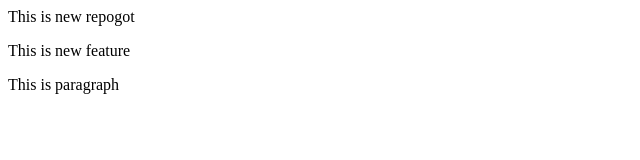
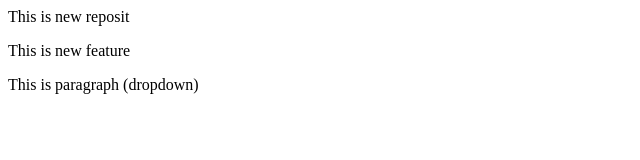
Before and after one commit to Abdullah-Tasleem/localrepo, a plain HTML site: page index.html in a window 1280 px wide. Shown: the whole page, without its empty margins (0-640 px from the left). Drawn offline with Linux system fonts and the light colour scheme.

```diff
--- a/index.html
+++ b/index.html
@@ -1,3 +1,3 @@
-<p>This is new repogot</p>
+<p>This is new reposit</p>
 <p>This is new feature</p>
-<p>This is paragraph</p>
+<p>This is paragraph (dropdown)</p>
```
